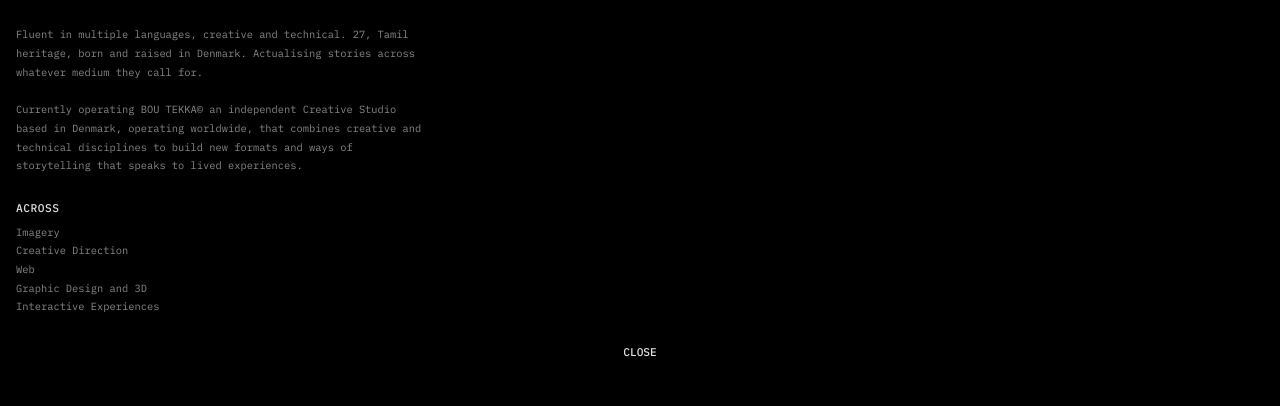
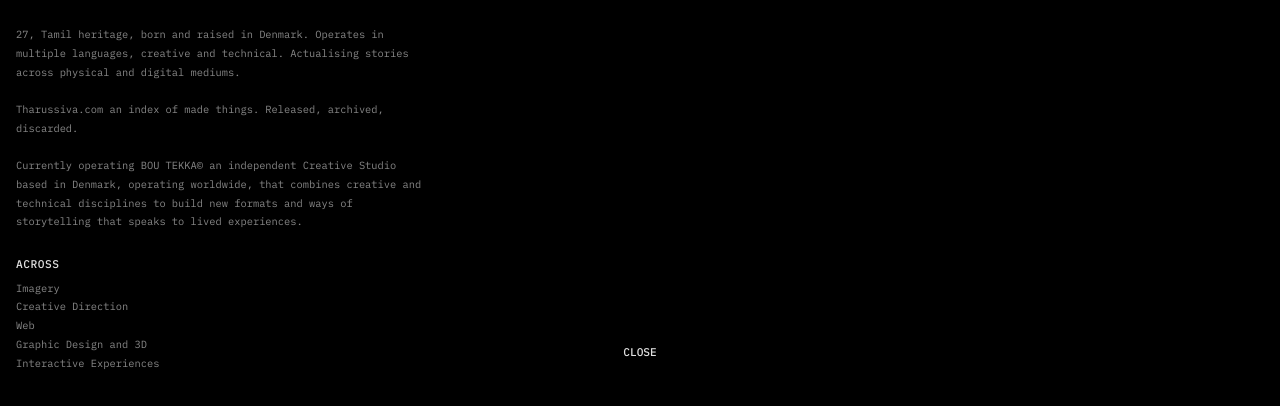
Before and after one commit to Tharussiva/tharussiva.com, a plain HTML site: page index.html in a window 1280 px wide. Both pictures are taken after a click on the link "INTRODUCTION". Shown: the part 410-816 px from the top of the page. Drawn offline with nearby package versions, Linux system fonts and the light colour scheme.

Commit message:
Refactor introduction text for clarity and update preloader animation durations based on device type

```diff
--- a/index.html
+++ b/index.html
@@ -49,7 +49,7 @@
       <div class="intro-content">
 
         <div class="intro-section">
-          <p class="intro-text">Fluent in multiple languages, creative and technical. 27, Tamil heritage, born and raised in Denmark. Actualising stories across whatever medium they call for.<br><br>Currently operating BOU TEKKA© an independent Creative Studio based in Denmark, operating worldwide, that combines creative and technical disciplines to build new formats and ways of storytelling that speaks to lived experiences.</p>
+          <p class="intro-text">27, Tamil heritage, born and raised in Denmark. Operates in multiple languages, creative and technical. Actualising stories across physical and digital mediums.<br><br>Tharussiva.com an index of made things. Released, archived, discarded.<br><br>Currently operating BOU TEKKA© an independent Creative Studio based in Denmark, operating worldwide, that combines creative and technical disciplines to build new formats and ways of storytelling that speaks to lived experiences.</p>
         </div>
 
         <div class="intro-section">
--- a/main.js
+++ b/main.js
@@ -46,6 +46,8 @@
 
     // Build timeline — preloader-bg collapses via height (no clip-path, avoids
     // a mobile Safari first-paint bug where fixed+clip-path can render invisible)
+    const isMobile = window.matchMedia('(max-width: 768px)').matches;
+
     gsap.timeline({
       delay: 1,
       onComplete() {
@@ -58,20 +60,20 @@
     .to(preloaderBg, {
       top: naturalTop,
       height: naturalHeight,
-      duration: 1,
+      duration: isMobile ? 0.8 : 1,
       ease: 'power3.inOut',
     })
     .to(logo, {
       x: 0, y: 0,
-      duration: 1.3,
+      duration: isMobile ? 0.9 : 1.3,
       ease: 'power3.inOut',
     }, 0)
     .to('.char-inner', {
       xPercent: 0,
-      duration: 0.5,
+      duration: isMobile ? 0.4 : 0.5,
       ease: 'power2.out',
       stagger: 0.033,
-    }, window.matchMedia('(max-width: 768px)').matches ? '>-0.3' : '<0.25');
+    }, isMobile ? '>-0.6' : '<0.25');
   });
 })();
 // ── End Preloader ──
```
